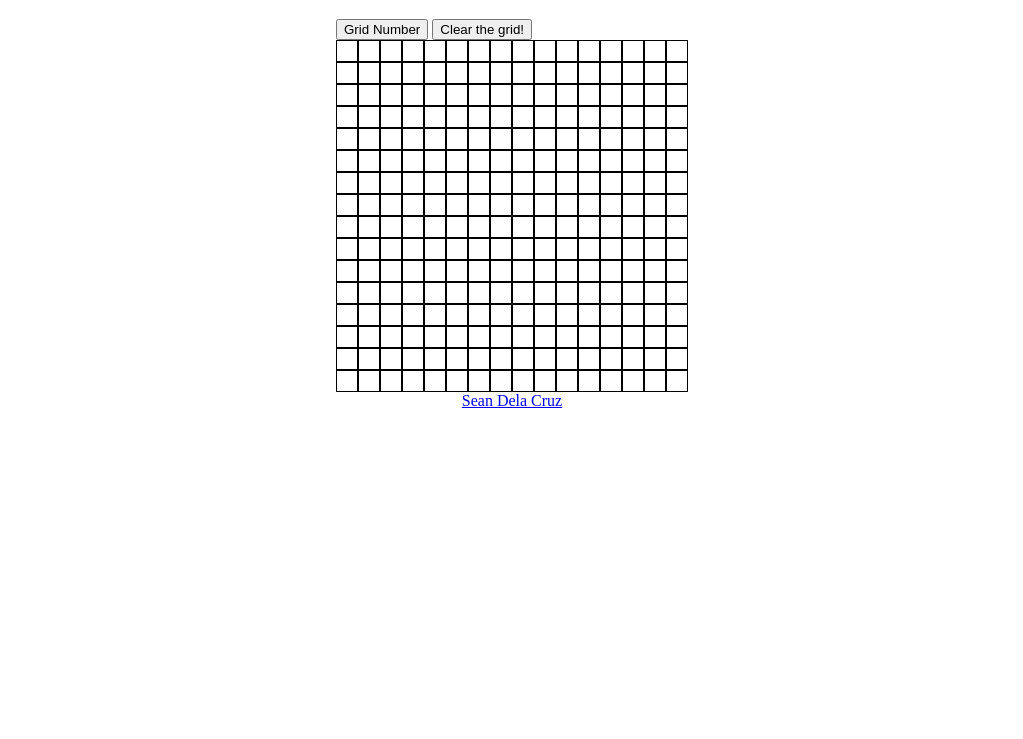
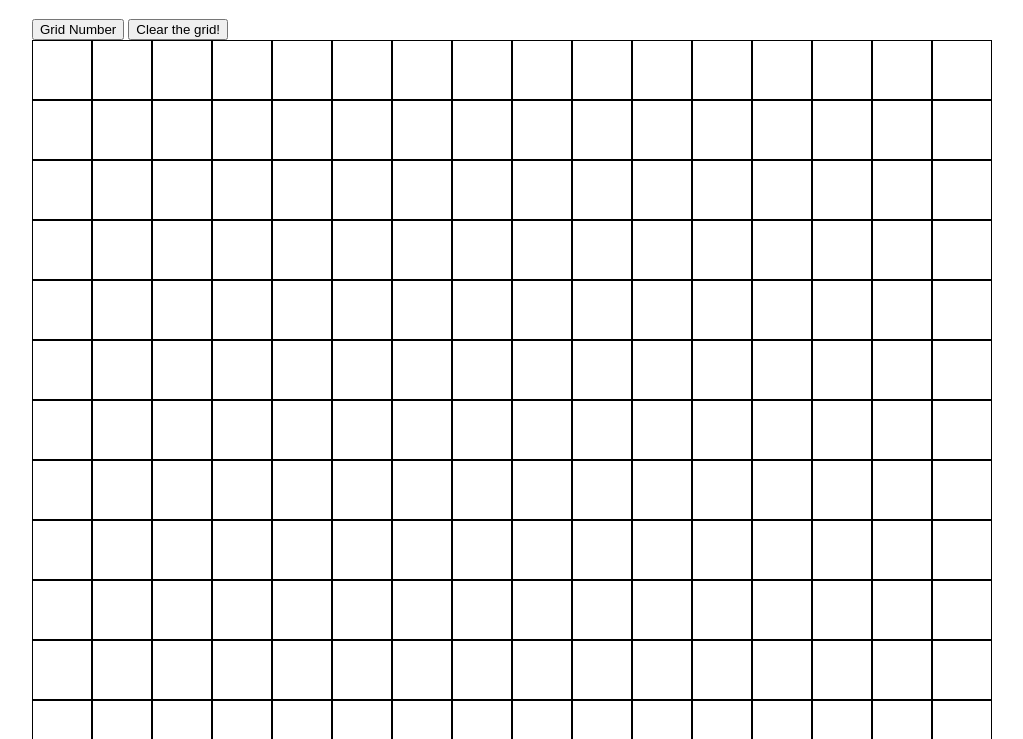
Before and after one commit to brbfishdrown/odin-etch-a-sketch, a plain HTML site: page index.html in a window 1280 px wide. Shown: the part 61-800 px from the top of the page, without its empty margins (128-1151 px from the left). Drawn offline with Linux system fonts and the light colour scheme.

Commit message:
Fix grid sizing depending on # of grids

```diff
--- a/script.js
+++ b/script.js
@@ -37,12 +37,17 @@ function grid(side) {
     for (let i = 0; i < side; i++) {
         //Define row; Create (SIDE) number of rows inside container
         const row = document.createElement('div')
-        row.style.cssText = 'display:flex;'
+        row.style.cssText = 'display:flex; max-width: 960px; '
         gridContainer.appendChild(row)
         //Define grid; Create (SIDE) number of grids inside row
         for (let i = 0; i < side; i++) {
             const grid = document.createElement('div');
-            grid.style.cssText = 'border: 1px solid black; padding: 10px;/*PADDING FOR VISIBILITY*/'
+            //Clear grid content
+            grid.textContent = ""
+            //CALCULATE HEIGHT AND WIDTH SIZE
+            let gridSide = (960-2*side)/side
+            //SET STYLE WITH NEW SIZE
+            grid.style.cssText = `border: 1px solid black; width:${gridSide}px; height:${gridSide}px;`
             grid.addEventListener('mouseover', function () {
                 //NEED TO COMPLETE:
                 //====================================================================================================
--- a/style.css
+++ b/style.css
@@ -10,5 +10,8 @@ body {
 
 .grid-container {
     display: flex;
+    flex-grow: 8;
     flex-direction: column;
+    max-height: 960px;
+    max-width: 960px;
 }
```
